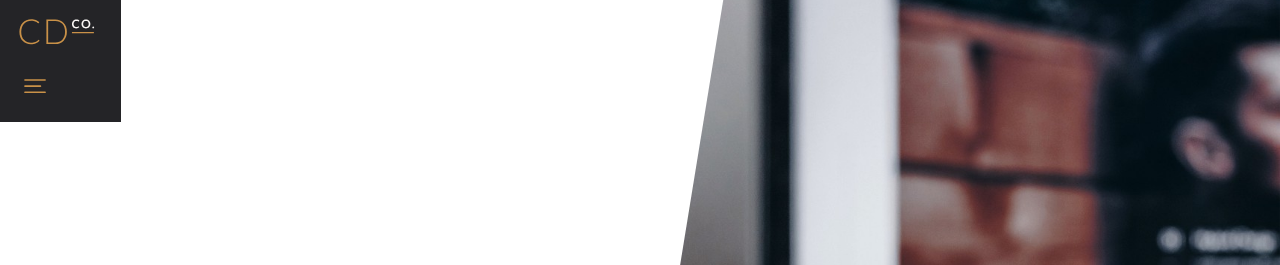
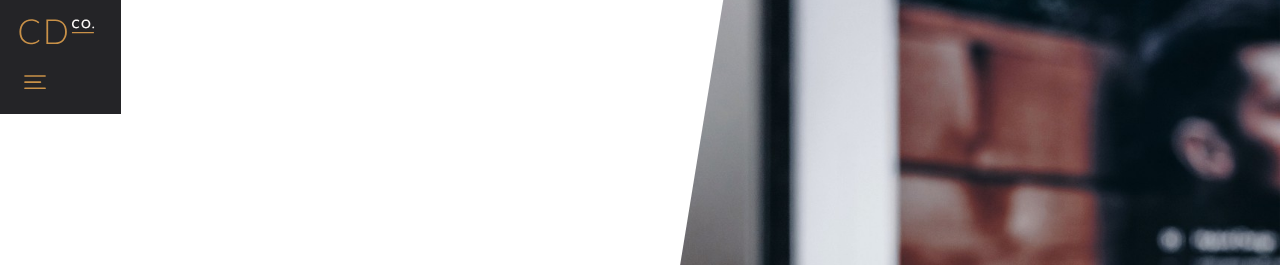
Before and after one commit to claxondesignco/claxondesignco.github.io, a Jekyll site: the page built from index.html, in a window 1280 px wide. Shown: the top 265 px of the page. Built offline with Jekyll 4.4.1, drawn with Linux system fonts in a browser that asks for light colours; nearby versions of some CDN libraries; comment, search, counter and statistics services are not loaded.

Commit message:
Restyled mobile navigation.

```diff
--- /dev/null
+++ b/_includes/header.html
@@ -0,0 +1,11 @@
+<header role="banner">
+  <a href="/" class="logo-link" title="Claxon Design Co. - Home">{% include logo_small.svg %}</a>
+  <button id="toggle" aria-label="Navigation Menu" aria-expanded="true"><span class="screen-reader-text">Menu</span>{% include menu-icon.svg %}</button>
+  <nav role="navigation">
+    <ul id="menu">
+      <li><a href="/about/">About</a></li>
+      <li><a href="/work/">Work</a></li>
+      <li><a href="/lab/">Lab</a></li>
+    </ul>
+  </nav>
+</header>
--- a/_layouts/default.html
+++ b/_layouts/default.html
@@ -14,17 +14,7 @@
   </head>
   <body>
     <a class="skip-link screen-reader-text" href="#main">Skip to content</a>
-    <header role="banner">
-      <a href="/" class="logo-link" title="Claxon Design Co. - Home">{% include logo_small.svg %}</a>
-      <nav role="navigation">
-        <button id="toggle" aria-label="Navigation Menu" aria-expanded="true"><span class="screen-reader-text">Menu</span>{% include menu-icon.svg %}</button>
-        <ul id="menu">
-          <li><a href="/about/">About</a></li>
-          <li><a href="/work/">Work</a></li>
-          <li><a href="/lab/">Lab</a></li>
-        </ul>
-      </nav>
-    </header>
+    {% include header.html %}
     <main role="main" id="main">
       {{ content }}
     </main>
--- a/_sass/_base.sass
+++ b/_sass/_base.sass
@@ -200,13 +200,13 @@
 footer[role="contentinfo"]
   width: 100%
   text-align: center
-  height: ms(5)
+  height: ms(2)
 
   p
     font-size: ms(-1)
 
     &.copyright
-      font-family: $serif
+      font-family: $sans
       letter-spacing: 0.09em
       text-transform: uppercase
       width: 100%
--- a/_sass/_navigation.sass
+++ b/_sass/_navigation.sass
@@ -28,8 +28,9 @@
 
 .logo-link
   border-bottom: none
-  padding: 1rem ms(-1) 0 ms(-1)
+  padding: 0.3rem ms(-1) 0 0.4rem
   display: block
+  float: right
 
 @media (min-width: 727px)
 
@@ -42,12 +43,13 @@
     border-bottom: none
     padding: 1rem 1.4rem .4rem 1rem
     display: block
+    float: none
 
 nav[role="navigation"]
   width: auto
   font-size: ms(0)
   line-height: ms(2)
-  padding: 0rem ms(-1) .4rem ms(-1)
+  padding: 0rem ms(-1) 0 ms(-1)
 
   ul
     list-style: none
@@ -75,7 +77,7 @@
 
 @media (min-width: 727px)
   nav[role="navigation"]
-    padding: 0rem 1rem .4rem 1.25rem
+    padding: 0rem 1rem 0 1.25rem
 
 button#toggle
   background: none
@@ -89,12 +91,12 @@
   font-size: inherit
   text-transform: uppercase
   margin: 0
-  padding: 0
+  padding: 0 0 .4rem ms(-1)
   line-height: ms(-1)
   transition: all 250ms ease
   text-align: left
-  width: 100%
   min-height: 40px
+  min-width: 40px
 
   & .menu-icon
     height: ms(-1)
@@ -117,6 +119,7 @@
 @media (min-width: 727px)
   button#toggle
     margin: 0 0 ms(-3)
+    padding: 0 1rem .4rem 1.25rem
 
 #toggle[aria-expanded=true]
   & .menu-icon
```
